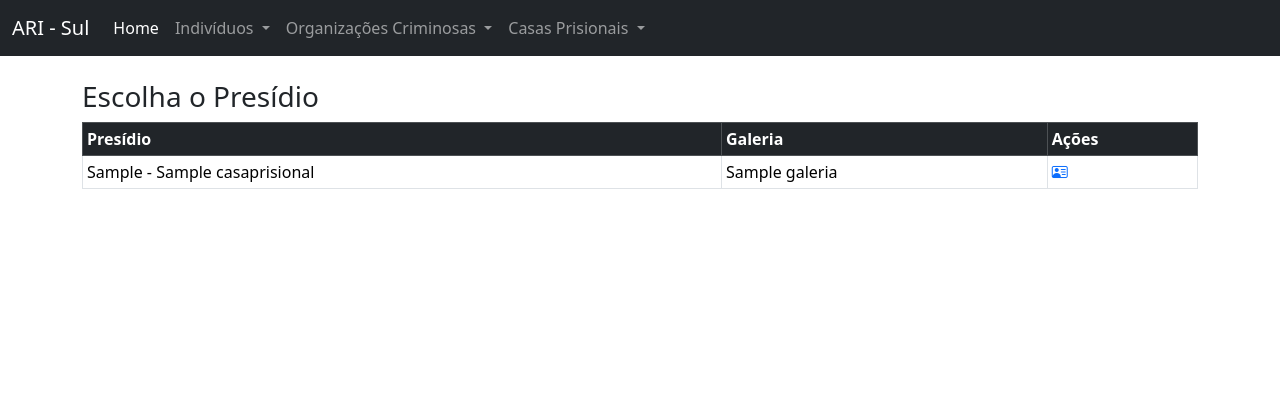
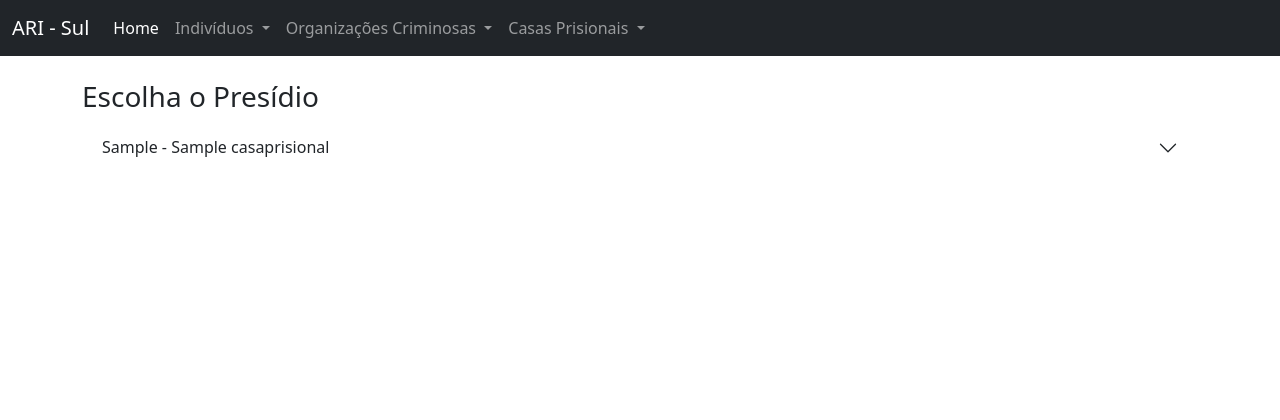
Before and after one commit to PWSRS/projeto-oc, a Django app: page /selecionar-presidio/ in a window 1280 px wide. Shown: the top 420 px of the page. Run offline with Django 5.2, Linux system fonts and the light colour scheme; tables that the repository leaves empty hold one stand-in row (values such as "Sample post"); some libraries are stand-ins or nearby versions.

Commit message:
Melhorias nos templates

```diff
--- a/controle/models.py
+++ b/controle/models.py
@@ -126,7 +126,7 @@ class Pavilhao(models.Model):
         verbose_name_plural = "Pavilhões"
 
     def __str__(self):
-        return self.nome
+        return f"{self.nome} - {self.casa_prisional.nome}"
 
 
 class Galeria(models.Model):
@@ -143,7 +143,7 @@ class Galeria(models.Model):
         verbose_name_plural = "Galerias"
 
     def __str__(self):
-        return self.nome
+        return f"{self.nome} - {self.casa_prisional.nome}"
 
 
 class Cela(models.Model):
--- a/controle/templates/individuo/individuo_list.html
+++ b/controle/templates/individuo/individuo_list.html
@@ -25,7 +25,7 @@
     <tr>
         <td>
           {% if individuo.foto %} {# Verifique se a imagem existe antes de tentar exibi-la #}
-            <img src="{{ individuo.foto.url }}" alt="{{ individuo.nome }}" width="50" height="50">
+            <img src="{{ individuo.foto.url }}" alt="{{ individuo.nome }}" style="width: 50px; height: 50px; object-fit: cover;" class="img-thumbnail">
           {% else %}
             <span>Sem foto</span>
           {% endif %}
--- a/controle/templates/individuo/listar_detentos.html
+++ b/controle/templates/individuo/listar_detentos.html
@@ -25,7 +25,7 @@
                     <tr>
                         <td>
                             {% if detento.foto %}
-                                <img src="{{ detento.foto.url }}" alt="Foto de {{ detento.nome }}" width="100">
+                                <img src="{{ detento.foto.url }}" alt="Foto de {{ detento.nome }}" width="50" height="50">
                             {% else %}
                                 Sem foto
                             {% endif %}
--- a/controle/templates/individuo/selecionar_presidio.html
+++ b/controle/templates/individuo/selecionar_presidio.html
@@ -5,41 +5,39 @@
 
 {% block content %}
     <h3>Escolha o Presídio</h3>
-    <table class="table table-bordered table-sm">
-        <thead class="table-dark">
-            <tr>
-                <th>Presídio</th>
-                <th>Galeria</th>
-                <th>Ações</th>
-            </tr>
-        </thead>
-        <tbody>
+    <div class="accordion accordion-flush" id="presidiosAccordion">
         {% if presidios %}
             {% for presidio in presidios %}
+                <div class="accordion-item">
+                    <h2 class="accordion-header">
+                        <button class="accordion-button collapsed" type="button" data-bs-toggle="collapse" data-bs-target="#flush-collapse-{{ presidio.id }}" aria-expanded="false" aria-controls="flush-collapse-{{ presidio.id }}">
+                            {{ presidio.sigla }} - {{ presidio.nome }}
+                        </button>
+                    </h2>
+                    <div id="flush-collapse-{{ presidio.id }}" class="accordion-collapse collapse" data-bs-parent="#presidiosAccordion">
+                        <div class="accordion-body">
                             {% if presidio.galeria_set.all %}
+                                <ul class="list-group list-group-flush">
                                     {% for galeria in presidio.galeria_set.all %}
-                            <tr>
-                                <td>{{ presidio.sigla }} - {{ presidio.nome }}</td>
-                                <td>{{ galeria.nome }}</td>
-                                <td>
-                                    <a href="{% url 'listar_detentos_por_galeria' galeria.id %}">
-                                        <i class="bi bi-person-vcard"></i>
+                                        <li class="list-group-item d-flex justify-content-between align-items-center">
+                                            {{ galeria.nome }}
+                                            <a href="{% url 'listar_detentos_por_galeria' galeria.id %}" class="btn btn-sm btn-outline-primary">
+                                                <i class="bi bi-person-vcard"></i> Ver Detentos
                                             </a>
-                                </td>
-                            </tr>
+                                        </li>
+                                    {% endfor %}
+                                </ul>
+                            {% else %}
+                                <p>Nenhuma galeria cadastrada neste presídio.</p>
+                            {% endif %}
+                        </div>
+                    </div>
+                </div>
             {% endfor %}
         {% else %}
-                        <tr>
-                            <td>{{ presidio.sigla }} - {{ presidio.nome }}</td>
-                            <td colspan="2">Nenhuma galeria cadastrada neste presídio.</td>
-                        </tr>
+            <div class="alert alert-warning" role="alert">
+                Nenhum presídio cadastrado.
+            </div>
         {% endif %}
-                {% endfor %}
-            {% else %}
-                <tr>
-                    <td colspan="3">Nenhum presídio cadastrado.</td>
-                </tr>
-            {% endif %}
-        </tbody>
-    </table>
+    </div>
 {% endblock %}
--- a/controle/templates/navbar.html
+++ b/controle/templates/navbar.html
@@ -52,8 +52,8 @@
             Casas Prisionais
           </a>
           <ul class="dropdown-menu" aria-labelledby="navbarDropdownCasaPrisional">
-            <li><a class="dropdown-item" href="{% url 'casaprisional_add' %}">Cadastrar</a></li>
-            <li><a class="dropdown-item" href="{% url 'casaprisional_list' %}">Listar</a></li>
+            <!--<li><a class="dropdown-item" href="{% url 'casaprisional_add' %}">Cadastrar</a></li>
+            <li><a class="dropdown-item" href="{% url 'casaprisional_list' %}">Listar</a></li>-->
             <li><a class="dropdown-item" href="{% url 'selecionar_presidio' %}">Detentos por galeria</a></li>
           </ul>
         </li>
--- a/controle/views.py
+++ b/controle/views.py
@@ -218,9 +218,6 @@ def tipo_estrutura_view(request):
 
 
 # TODO Busca por presídio (listar todos os detentos, com campo de busca por alcunha/nome)
-# TODO Lista tabular ou template com foto e demais dados
-# TODO Listar por galeria todos os detentos vinculados - OK
-# TODO Subir para o GitHub - OK
 
 
 def listar_por_galeria(request, galeria_id):
```
Lines whose indentation alone changed are shown as unchanged.
